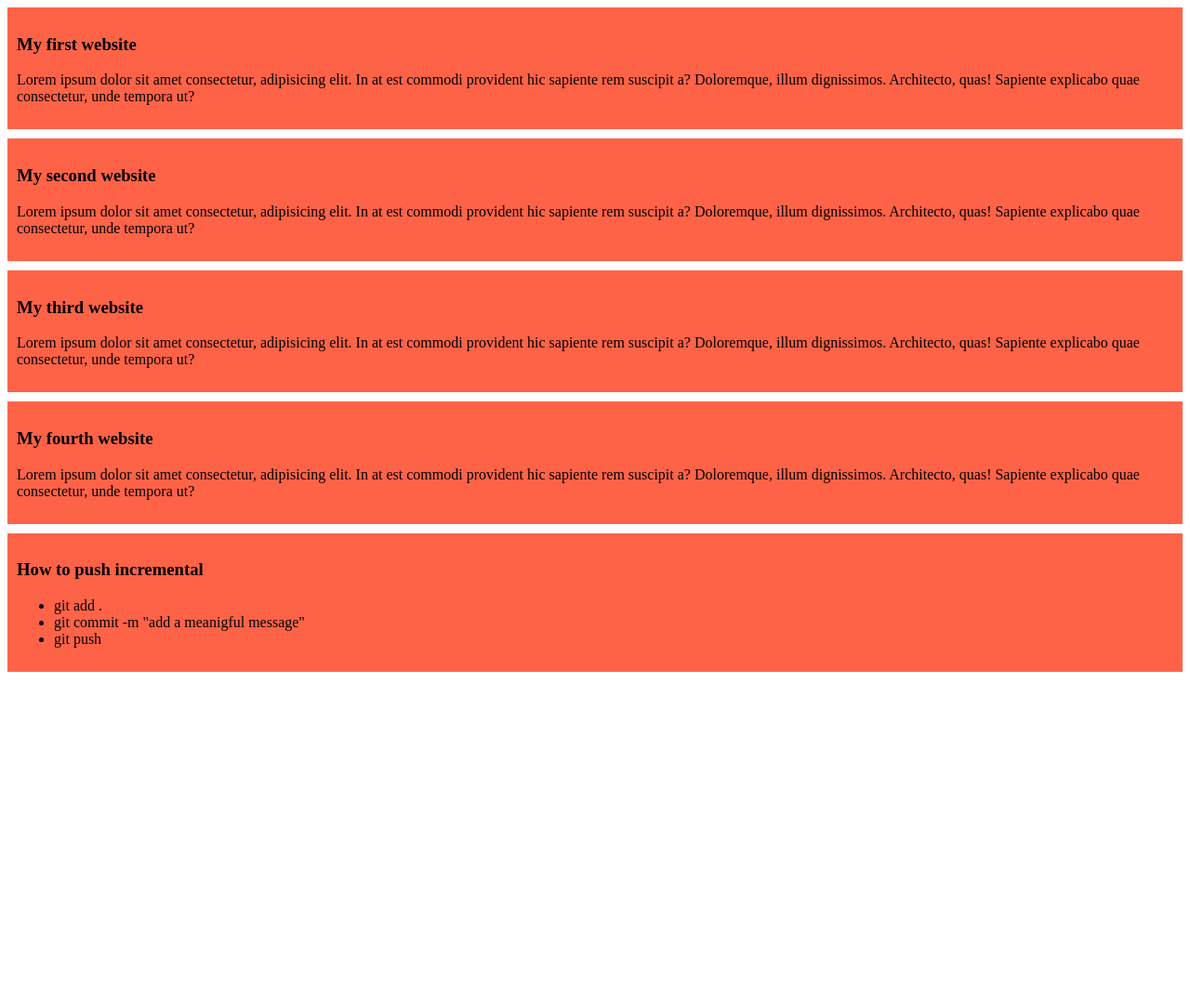
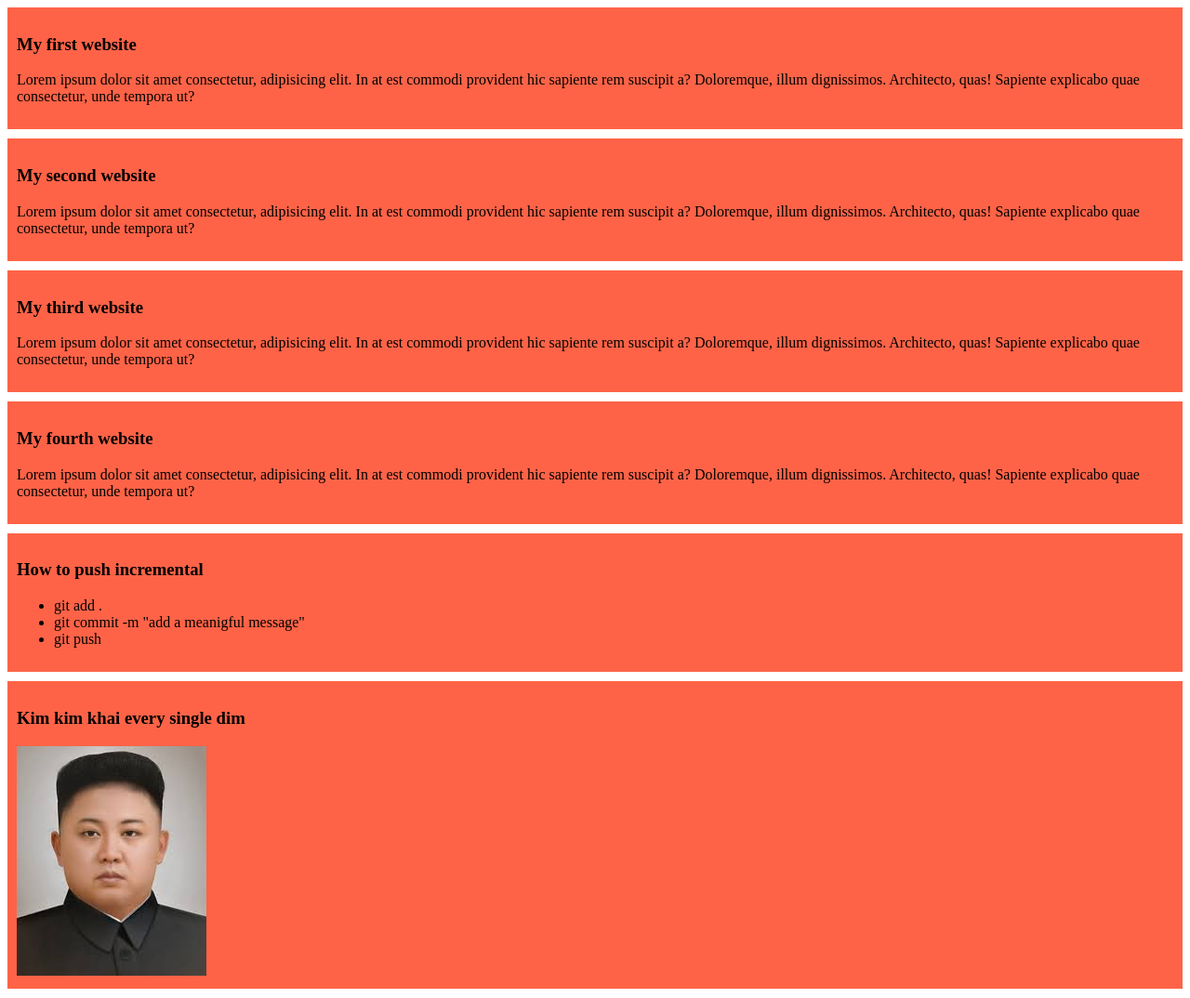
Before and after one commit to Shamsul477/my-simple-website, a plain HTML site: page index.html in a window 1280 px wide. Shown: the whole page at 93% size. Before the commit the page ends 800 px from the top, so only its background shows below. Drawn offline with Linux system fonts and the light colour scheme.

Commit message:
added the kim kim single dim

```diff
--- a/index.html
+++ b/index.html
@@ -33,6 +33,10 @@
 
         </ul>
     </div>
+    <div>
+        <h3>Kim kim khai every single dim </h3>
+        <img src="Image/kim.jpg" alt="">
+    </div>
 
 </body>
 </html>
```
Also changed, not shown: Image/kim.jpg (added).
